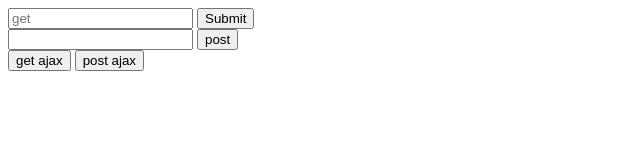
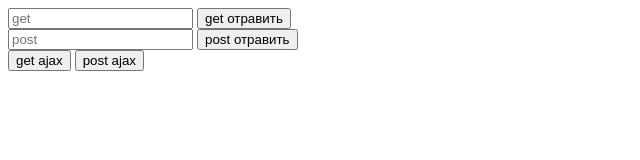
Before and after one commit to Rinelsia/gget-post, a plain HTML site: page ajaxTest/index.html in a window 1280 px wide. Shown: the whole page, without its empty margins (0-640 px from the left). Drawn offline with Linux system fonts and the light colour scheme; files whose address does not match are found by name.

Commit message:
Add files via upload

```diff
--- a/ajaxTest/index.html
+++ b/ajaxTest/index.html
@@ -11,12 +11,12 @@
    <div id="get_return"></div>
     <form id="get_form" action="" method="get" name="get_name">
         <input type="text" name="name_get_nme" placeholder="get">
-        <input   type="submit" placeholder="get">
+        <input   type="submit" placeholder="get" value="get отравить">
     </form>
     <div id="post_return"></div>
     <form id="post_form" action="" method="post" name="post_name">
-        <input type="text" name="post">
-        <input type="submit" value="post">
+        <input type="text" name="post" placeholder="post">
+        <input type="submit" value="post отравить">
     </form>
     <button id="get_ajax" name="get1" value="get ,msxzc">get ajax</button>
     <button id="post_ajax" name="1" value="post dt">post ajax</button>
```
